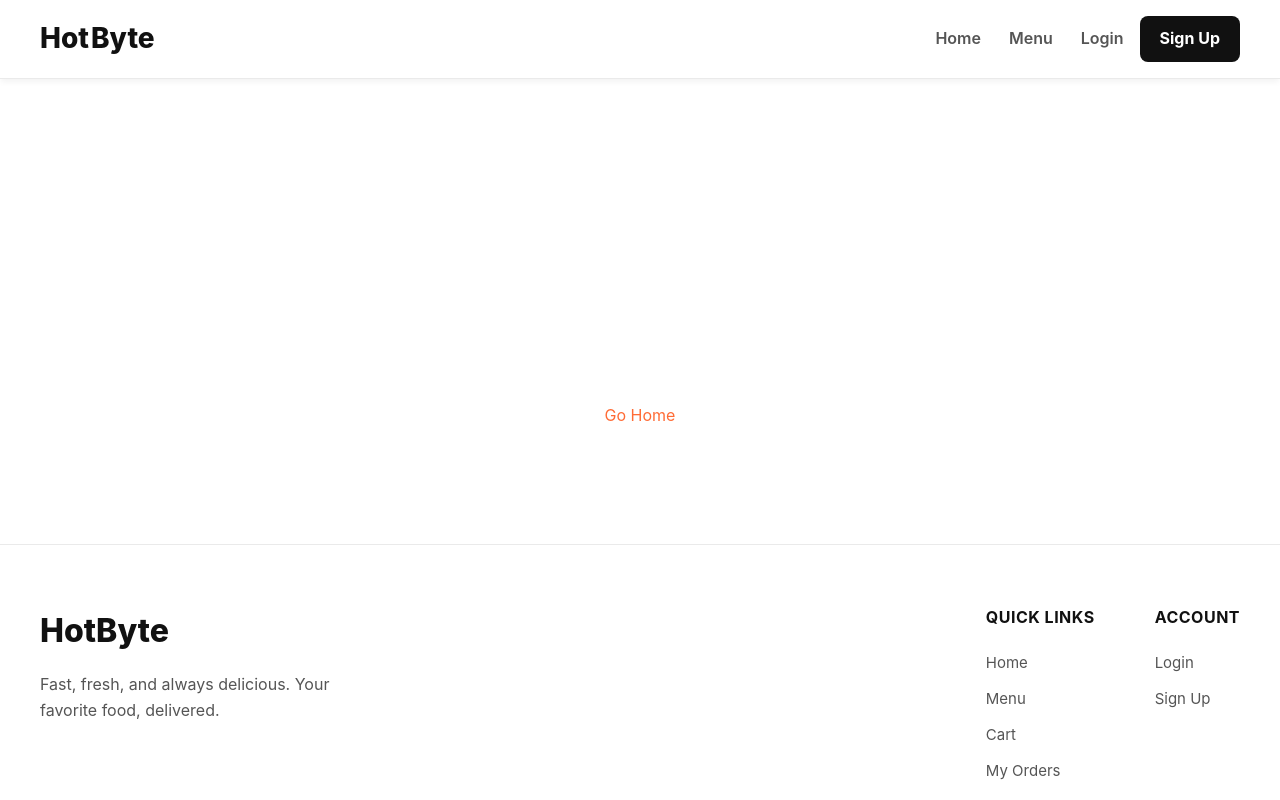
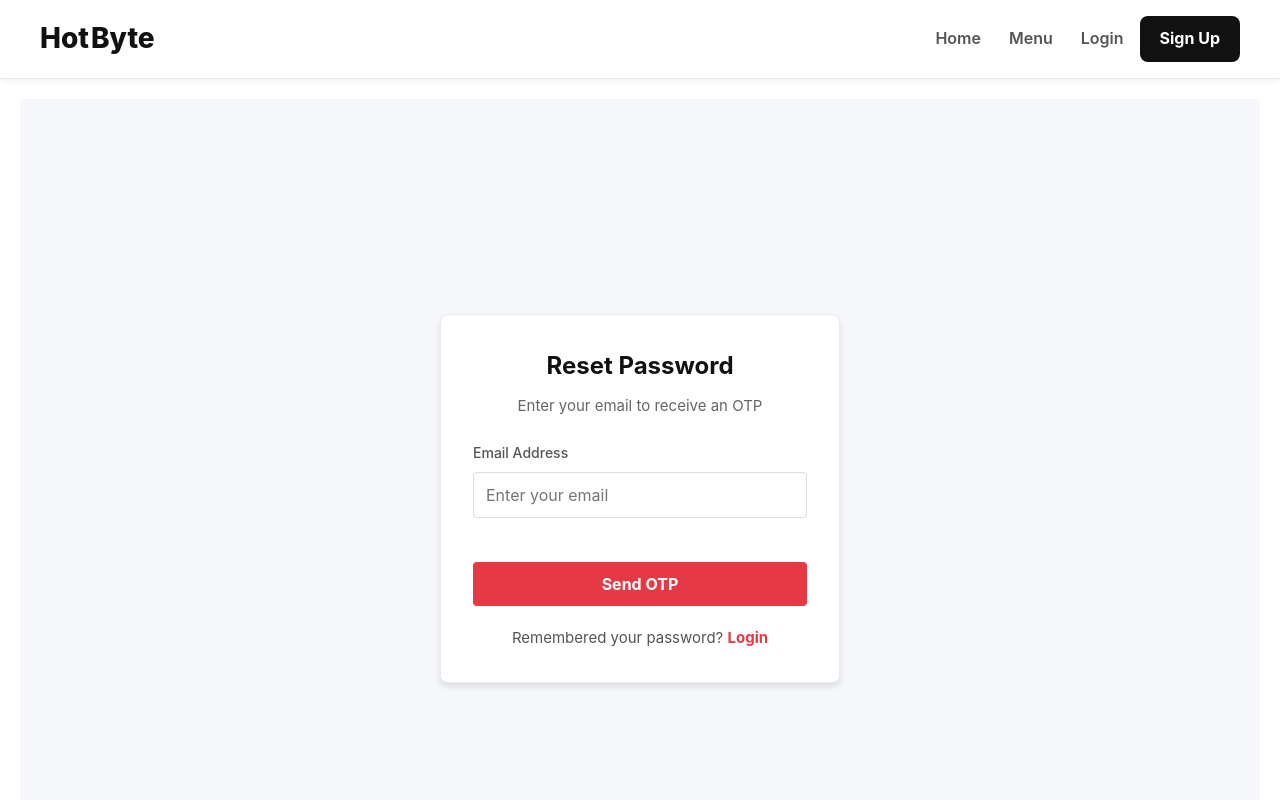
Before and after one commit to Mugesh-Siva/HotBite-CaseStudy, a React (Vite) app in the folder hotbyteUI/: page /forgot-password in a window 1280 px wide. Shown: the top 800 px of the page. Built offline with nearby package versions, Linux system fonts and the light colour scheme.

Commit message:
reset password working with otp

```diff
--- a/hotbyteUI/src/App.jsx
+++ b/hotbyteUI/src/App.jsx
@@ -29,6 +29,7 @@ import AdminOrdersPage from './pages/admin/AdminOrdersPage';
 import Login from './components/auth/Login';
 import Register from './components/auth/Register';
 import OAuth2Callback from './components/auth/OAuth2Callback';
+import ForgotPassword from './components/auth/ForgotPassword';
 
 import './index.css';
 
@@ -66,6 +67,7 @@ function App() {
                 <Route path="/" element={<HomePage />} />
                 <Route path="/login" element={<Login />} />
                 <Route path="/register" element={<Register />} />
+                <Route path="/forgot-password" element={<ForgotPassword />} />
                 <Route path="/menu" element={<MenuPage />} />
                 <Route path="/oauth2/callback" element={<OAuth2Callback />} />
 
--- /dev/null
+++ b/hotbyteUI/src/components/auth/ForgotPassword.css
@@ -0,0 +1,84 @@
+/* Minimal styling for Forgot Password, reusing styles from auth-container where possible */
+.auth-container {
+    display: flex;
+    justify-content: center;
+    align-items: center;
+    min-height: 100vh;
+    background-color: #f5f7fa;
+}
+
+.auth-card {
+    background: white;
+    padding: 2rem;
+    border-radius: 8px;
+    box-shadow: 0 4px 6px rgba(0, 0, 0, 0.1);
+    width: 100%;
+    max-width: 400px;
+}
+
+.auth-title {
+    font-size: 1.5rem;
+    font-weight: bold;
+    text-align: center;
+    margin-bottom: 0.5rem;
+}
+
+.auth-subtitle {
+    text-align: center;
+    color: #666;
+    margin-bottom: 1.5rem;
+}
+
+.field-group {
+    margin-bottom: 1rem;
+}
+
+.field-group label {
+    display: block;
+    margin-bottom: 0.5rem;
+    font-weight: 500;
+}
+
+.input-field {
+    width: 100%;
+    padding: 0.75rem;
+    border: 1px solid #ddd;
+    border-radius: 4px;
+    font-size: 1rem;
+    box-sizing: border-box;
+}
+
+.auth-submit-btn {
+    width: 100%;
+    padding: 0.75rem;
+    background-color: #e63946;
+    color: white;
+    border: none;
+    border-radius: 4px;
+    font-size: 1rem;
+    font-weight: bold;
+    cursor: pointer;
+    transition: background-color 0.2s;
+}
+
+.auth-submit-btn:hover {
+    background-color: #d62828;
+}
+
+.auth-submit-btn:disabled {
+    background-color: #ffb3b3;
+    cursor: not-allowed;
+}
+
+.auth-footer {
+    text-align: center;
+}
+
+.auth-footer a {
+    color: #e63946;
+    text-decoration: none;
+}
+
+.auth-footer a:hover {
+    text-decoration: underline;
+}
--- /dev/null
+++ b/hotbyteUI/src/components/auth/ForgotPassword.jsx
@@ -0,0 +1,144 @@
+import React, { useState } from 'react';
+import { useNavigate, Link } from 'react-router-dom';
+import axios from 'axios';
+import { toast } from 'react-toastify';
+import './ForgotPassword.css';
+
+const ForgotPassword = () => {
+  const [step, setStep] = useState(1);
+  const [email, setEmail] = useState('');
+  const [otp, setOtp] = useState('');
+  const [newPassword, setNewPassword] = useState('');
+  const [loading, setLoading] = useState(false);
+  const navigate = useNavigate();
+
+  const handleSendOtp = async (e) => {
+    e.preventDefault();
+    if (!email) {
+      toast.error('Please enter your email');
+      return;
+    }
+    setLoading(true);
+    try {
+      await axios.post('http://localhost:8080/api/auth/forgot-password', { email });
+      toast.success('OTP sent to your email');
+      setStep(2);
+    } catch (err) {
+      toast.error(err.response?.data?.error || 'Failed to send OTP');
+    } finally {
+      setLoading(false);
+    }
+  };
+
+  const handleVerifyOtp = async (e) => {
+    e.preventDefault();
+    if (!otp) {
+      toast.error('Please enter the OTP');
+      return;
+    }
+    setLoading(true);
+    try {
+      await axios.post('http://localhost:8080/api/auth/verify-otp', { email, otp });
+      toast.success('OTP verified');
+      setStep(3);
+    } catch (err) {
+      toast.error(err.response?.data?.error || 'Invalid OTP');
+    } finally {
+      setLoading(false);
+    }
+  };
+
+  const handleResetPassword = async (e) => {
+    e.preventDefault();
+    if (!newPassword || newPassword.length < 6) {
+      toast.error('Password must be at least 6 characters');
+      return;
+    }
+    setLoading(true);
+    try {
+      await axios.post('http://localhost:8080/api/auth/reset-password', { email, otp, newPassword });
+      toast.success('Password reset successfully! Please login.');
+      navigate('/login');
+    } catch (err) {
+      toast.error(err.response?.data?.error || 'Failed to reset password');
+    } finally {
+      setLoading(false);
+    }
+  };
+
+  return (
+    <div className="auth-container">
+      <div className="auth-card">
+        <h2 className="auth-title">Reset Password</h2>
+        <p className="auth-subtitle">
+          {step === 1 && 'Enter your email to receive an OTP'}
+          {step === 2 && 'Enter the OTP sent to your email'}
+          {step === 3 && 'Enter your new password'}
+        </p>
+
+        {step === 1 && (
+          <form onSubmit={handleSendOtp} className="auth-form">
+            <div className="field-group">
+              <label>Email Address</label>
+              <input
+                type="email"
+                className="input-field"
+                placeholder="Enter your email"
+                value={email}
+                onChange={(e) => setEmail(e.target.value)}
+                required
+              />
+            </div>
+            <button type="submit" className="auth-submit-btn" disabled={loading}>
+              {loading ? 'Sending...' : 'Send OTP'}
+            </button>
+          </form>
+        )}
+
+        {step === 2 && (
+          <form onSubmit={handleVerifyOtp} className="auth-form">
+            <div className="field-group">
+              <label>OTP</label>
+              <input
+                type="text"
+                className="input-field"
+                placeholder="Enter 6-digit OTP"
+                value={otp}
+                onChange={(e) => setOtp(e.target.value)}
+                required
+              />
+            </div>
+            <button type="submit" className="auth-submit-btn" disabled={loading}>
+              {loading ? 'Verifying...' : 'Verify OTP'}
+            </button>
+          </form>
+        )}
+
+        {step === 3 && (
+          <form onSubmit={handleResetPassword} className="auth-form">
+            <div className="field-group">
+              <label>New Password</label>
+              <input
+                type="password"
+                className="input-field"
+                placeholder="Enter new password"
+                value={newPassword}
+                onChange={(e) => setNewPassword(e.target.value)}
+                required
+              />
+            </div>
+            <button type="submit" className="auth-submit-btn" disabled={loading}>
+              {loading ? 'Resetting...' : 'Reset Password'}
+            </button>
+          </form>
+        )}
+
+        <div className="auth-footer" style={{ marginTop: '20px' }}>
+          <p>Remembered your password? <Link to="/login">Login</Link></p>
+        </div>
+      </div>
+    </div>
+  );
+};
+
+export default ForgotPassword;
```
Also changed, not shown: 1 other file (tests, documents, lock files or other folders).
